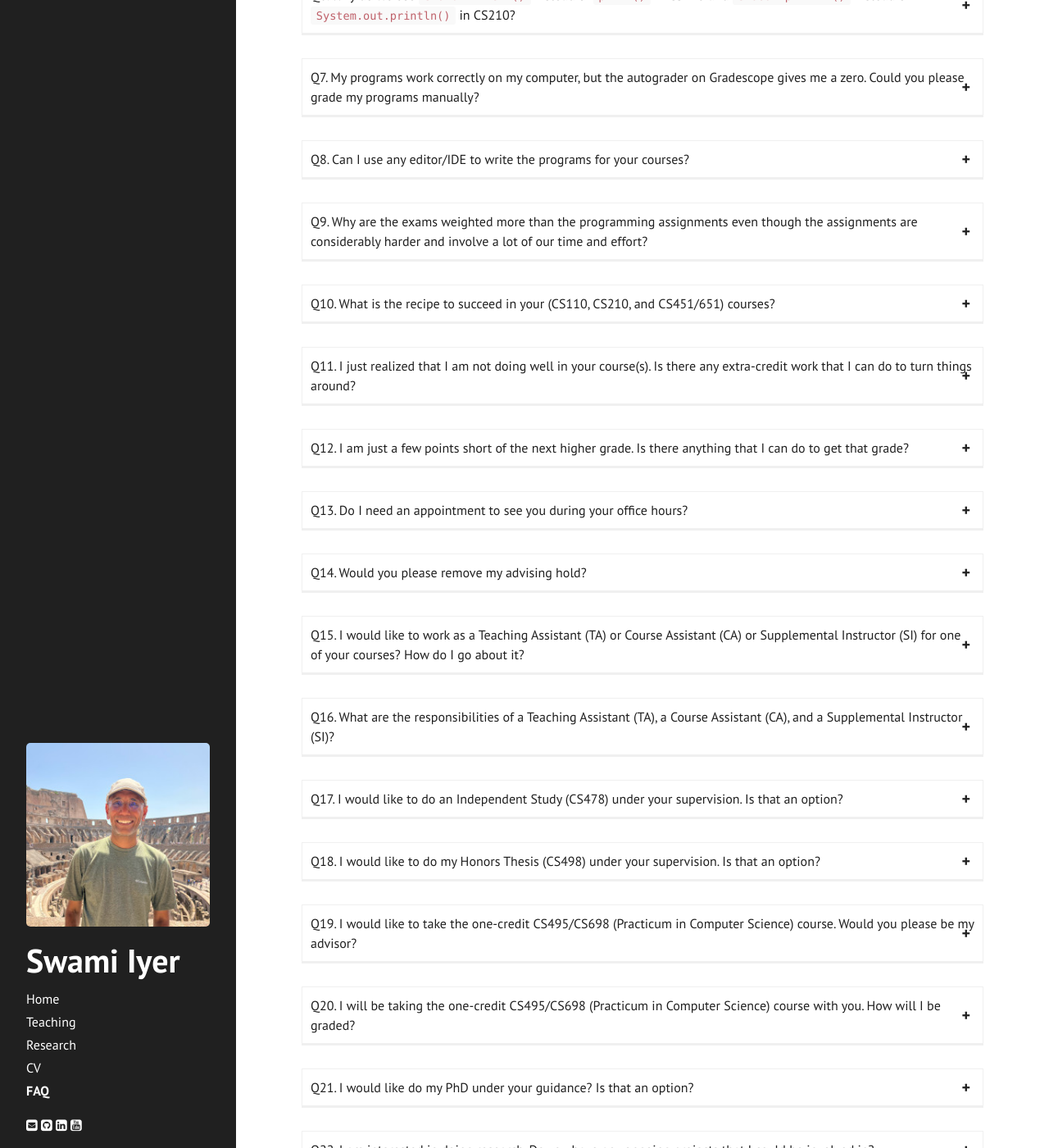
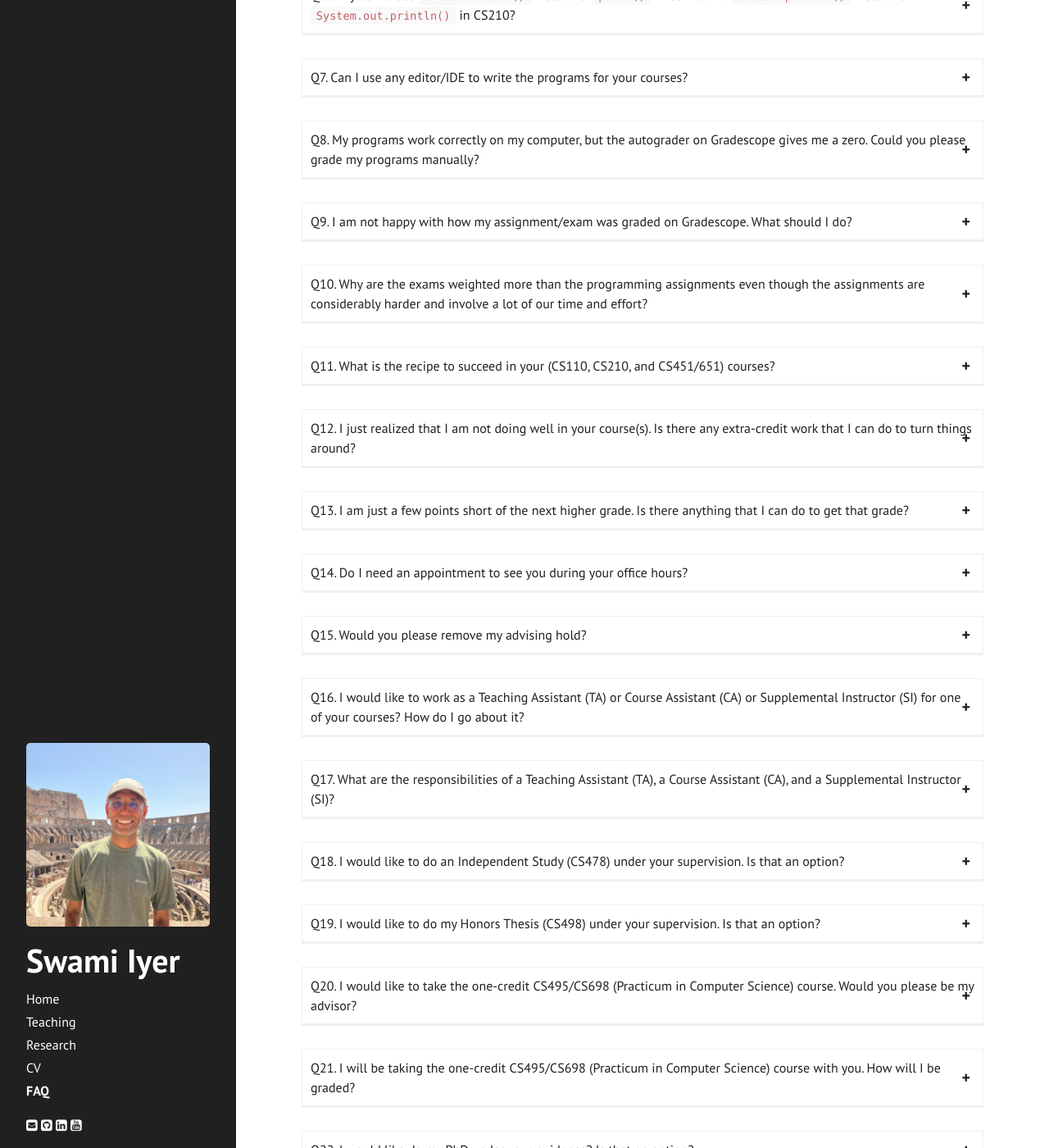
Before and after one commit to swamiiyer/swamiiyer.github.io, a Jekyll site: the page built from _pages/faq.md, in a window 1280 px wide and 1400 px high, scrolled down 577 px. Shown: the whole window at 82% size. Built offline with Jekyll 4.4.1, drawn with Linux system fonts in a browser that asks for light colours; nearby versions of some CDN libraries; some of the changed text lies outside the part shown.

Commit message:
Added more questions

```diff
--- a/_data/faqs.yml
+++ b/_data/faqs.yml
@@ -16,10 +16,13 @@
 - title: Why do we use <code>stdio.writeln()</code> instead of <code>print()</code> in CS110 and <code>StdOut.println()</code> instead of <code>System.out.println()</code> in CS210?
   body:
 
+- title: Can I use any editor/IDE to write the programs for your courses?
+  body:
+
 - title: My programs work correctly on my computer, but the autograder on Gradescope gives me a zero. Could you please grade my programs manually?
   body:
 
-- title: Can I use any editor/IDE to write the programs for your courses?
+- title: I am not happy with how my assignment/exam was graded on Gradescope. What should I do?
   body:
 
 - title: Why are the exams weighted more than the programming assignments even though the assignments are considerably harder and involve a lot of our time and effort?
@@ -53,7 +56,7 @@
   body: <p/><p>Yes, provided my schedule permits me to take on this additional responsibility <i>and</i> I can come up with an interesting/valuable project that is substantial enough for an honors thesis.</p><p>Note that doing an honors thesis is a yearlong commitment. In the fall, you will do an Independent Study (CS478) with me, in which you will do preliminary/background work on the project that will enable you formulate a project proposal and present it to the department. In the following spring, you will complete the project, write the thesis, and present it before a committee.</p>
 
 - title: I would like to take the one-credit CS495/CS698 (Practicum in Computer Science) course. Would you please be my advisor?
-  body: <p/><p>Sure. Check with the department about the procedure to sign up for the course. See Q20 on how you will be graded in the course.</p>
+  body: <p/><p>Sure. Check with the department about the procedure to sign up for the course. See Q21 on how you will be graded in the course.</p>
 
 - title: I will be taking the one-credit CS495/CS698 (Practicum in Computer Science) course with you. How will I be graded?
   body: <p/><p>You will be graded based on the one-page report that you are expected to send me every two weeks until the end of the term. This report should document the tasks you carried out at work during that period, the issues you encountered and whether/how you resolved them, and the things you learned.</p>
```
